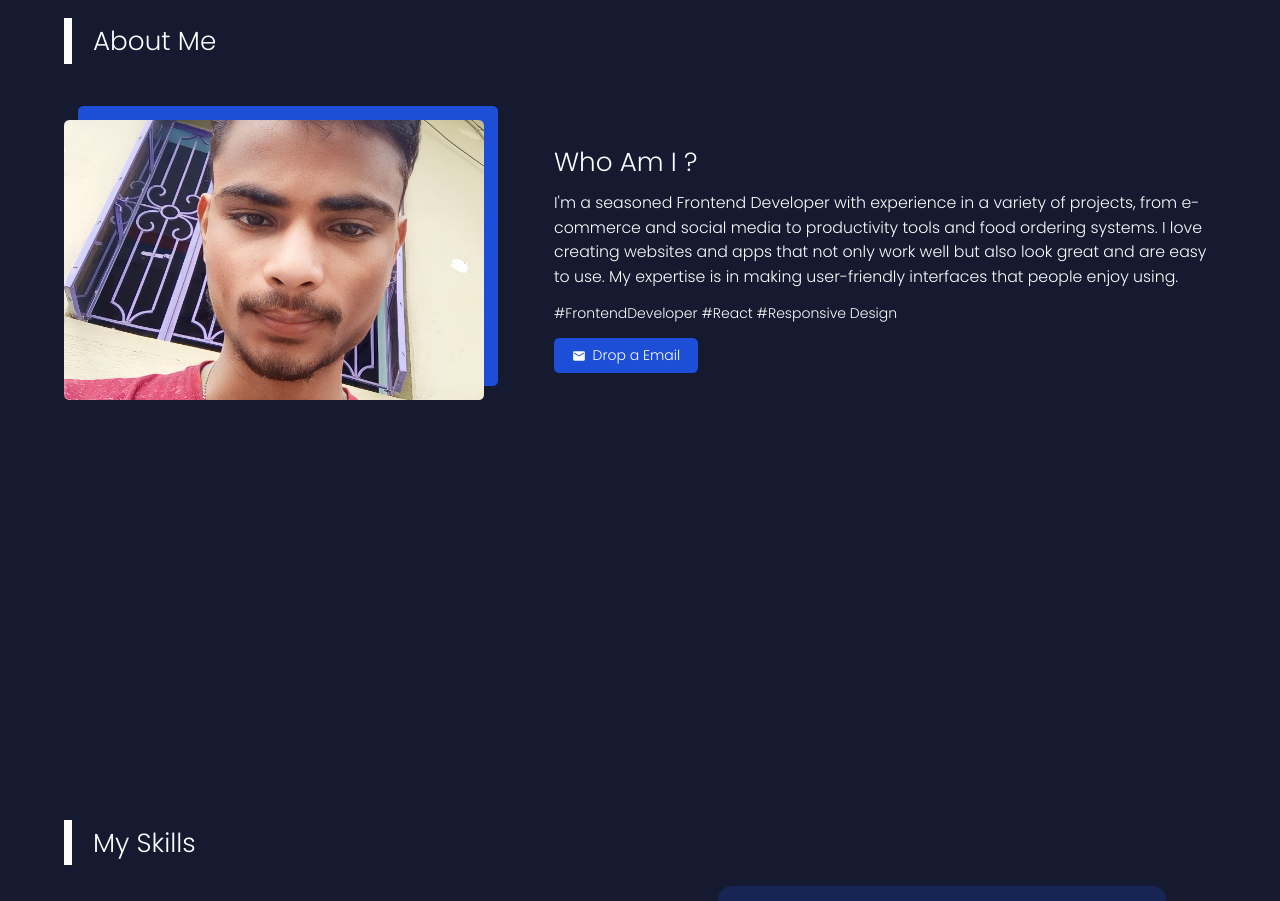
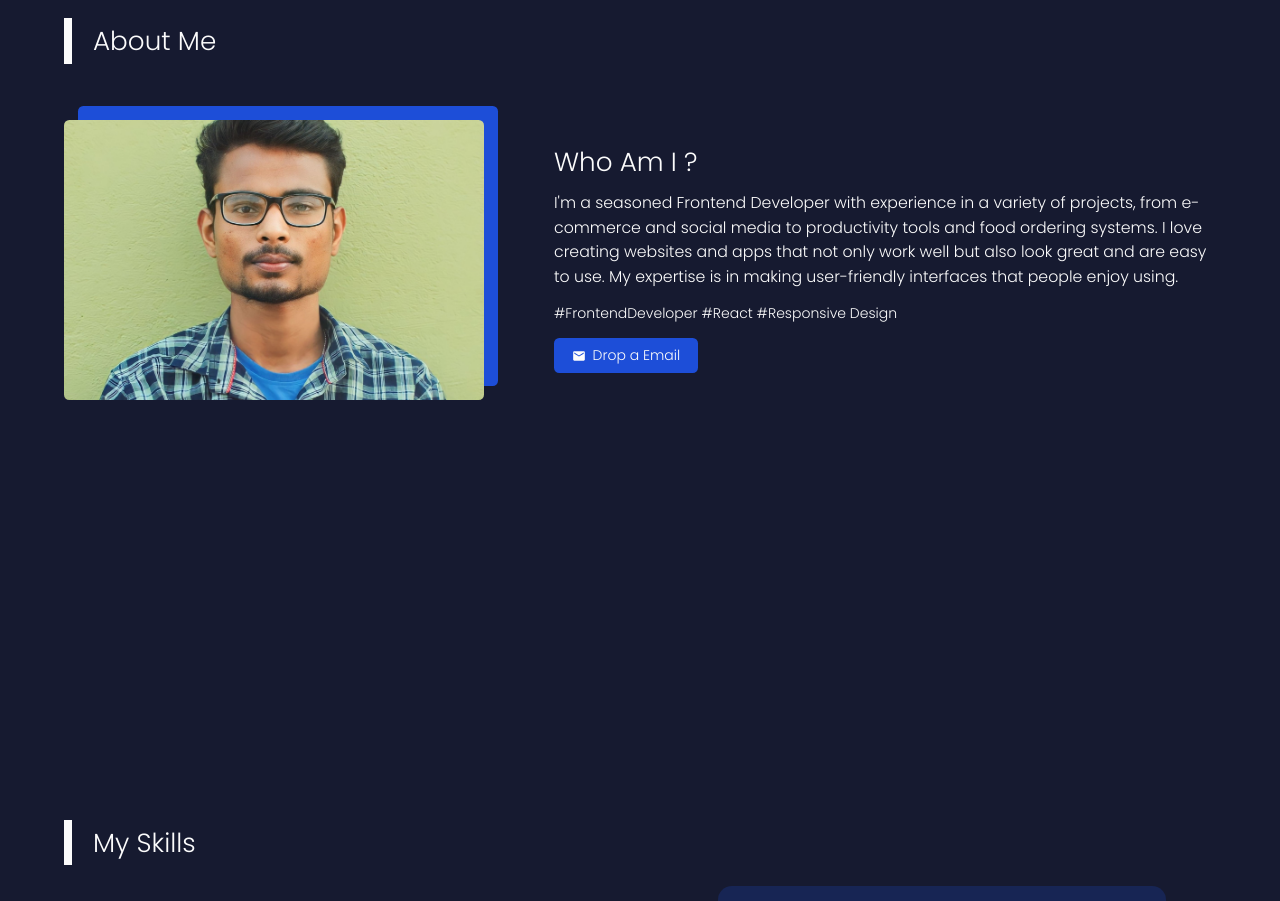
Before and after one commit to Sourav0809/Portfolio-v2-React, a React (Vite) app: page / in a window 1280 px wide. Shown: the part 920-1821 px from the top of the page. Built offline with nearby package versions, Linux system fonts and the light colour scheme.

Commit message:
about me image changed

```diff
--- a/src/components/about/About.jsx
+++ b/src/components/about/About.jsx
@@ -29,7 +29,7 @@ const About = () => {
         <div className=" flex relative ">
           <div className=" w-[30rem] h-[20rem] ">
             <img
-              src="/profile-2.jpg"
+              src="src\assets\Images\profile4.jpg"
               className=" w-full h-full object-cover rounded-md relative z-30"
             />
           </div>
--- a/src/components/herosection/HeroSection.jsx
+++ b/src/components/herosection/HeroSection.jsx
@@ -6,8 +6,8 @@ import { PiInstagramLogoBold } from "react-icons/pi";
 import { FaSquareFacebook } from "react-icons/fa6";
 import { FaTwitter } from "react-icons/fa";
 import { useEffect } from "react";
+import gsap from "gsap";
 
-import gsap from "gsap";
 const HeroSection = () => {
   useEffect(() => {
     let tl = gsap.timeline();
```
Also changed, not shown: public/profile-2.jpg (deleted), src/assets/Images/profile4.jpg (added).
